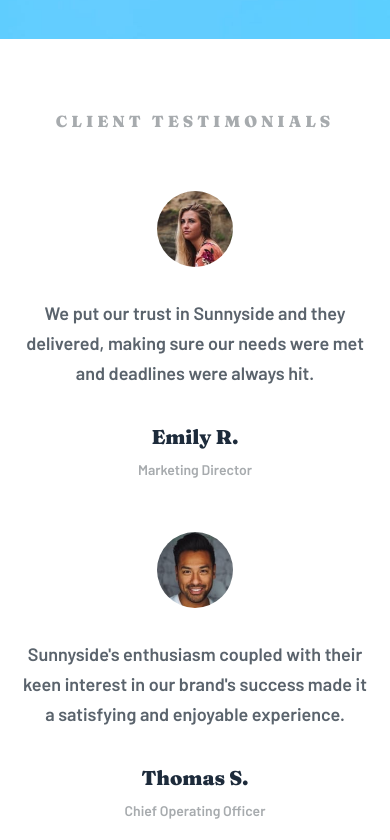
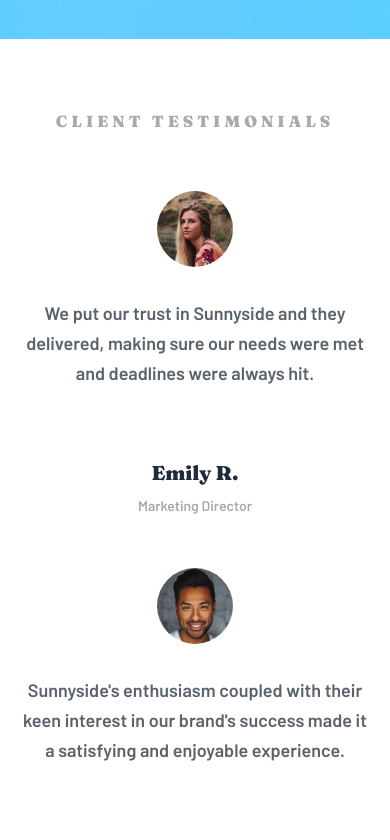
Before and after one commit to cristianpoleyJS/sunnyside-agency-landing, a React (Vite) app: page / in a window 390 px wide. Shown: the part 3221-4061 px from the top of the page. Built offline with nearby package versions, Linux system fonts and the light colour scheme.

Commit message:
refactor: changed some style in media responsive with custom properties

```diff
--- a/src/components/Footer.jsx
+++ b/src/components/Footer.jsx
@@ -1,9 +1,9 @@
 import React from 'react'
 import '../styles/footer-styles.css'
 import Logo from '../assets/Logo.jsx'
+import twitter from '../assets/icon-twitter.svg';
 import facebook from '../assets/icon-facebook.svg';
 import instagram from '../assets/icon-instagram.svg';
-import twitter from '../assets/icon-twitter.svg';
 import pinterest from '../assets/icon-pinterest.svg';
 
 export default function Footer() {
--- a/src/components/Header.jsx
+++ b/src/components/Header.jsx
@@ -2,8 +2,8 @@ import React from 'react'
 import '../styles/header-styles.css'
 import '../styles/menu-hamburger.css'
 import Logo from '../assets/Logo.jsx'
+import arrow from '../assets/icon-arrow-down.svg'
 import iconHamburger from '../assets/icon-hamburger.svg'
-import arrow from '../assets/icon-arrow-down.svg'
 
 export default function Header() {
   return (
--- a/src/styles/clients-styles.css
+++ b/src/styles/clients-styles.css
@@ -1,15 +1,15 @@
 .clients {
-    padding: 120px 2rem;
+    padding: var(--clients-padding);
     text-align: center;
 }
 
 .clients h1 {
     text-transform: uppercase;
-    margin: 0 0 5rem;
+    margin: var(--clients-h1-margin);
     color: var(--grayish-blue);
     font-weight: var(--font-700);
     font-family: var(--font-family-fraunces);
-    font-size: 24px;
+    font-size: var(--clients-h1-font-size);
     letter-spacing: 4px;
     font-weight: 900;
 }
@@ -17,23 +17,24 @@
 .clients-opinions {
     margin: 0 auto;
     display: grid;
-    grid-template-columns: 33fr 33fr 33fr;
+    grid-template-columns: var(--clients-opinions-grid-tc);
     grid-gap: 2rem;
 }
 
 .clients-opinions img {
     border-radius: 100%;
     width: 76px;
-    margin-bottom: 40px;
+    margin-bottom: var(--clients-opinions-img-mb);
 }
 
 .clients-opinions-description {
     display: block;
     font-style: normal;
-    font-size: 14px;
+    font-size: var(--clients-opinions-description-font-size);
     color: var(--very-dark-grayish-blue);
     margin-bottom: 4rem;
-    line-height: 22px;
+    line-height: var(--clients-opinions-description-line-height);
+    padding: var(--clients-opinions-description-padding);
 }
 
 .clients-opinions-name-position span {
@@ -48,24 +49,3 @@
     display: block;
     color: var(--grayish-blue);
 }
-@media (max-width: 768px) {
-    .clients-opinions {
-        grid-template-columns: 100fr;
-    }
-    .clients {
-        padding: 4rem 0;
-    }
-    .clients h1 {
-        font-size: 16px;
-        margin: 0 0 60px;
-    }
-    .clients-opinions img {
-        margin-bottom: 1.5rem;
-    }
-    .clients-opinions-description {
-        font-size: 18px;
-        line-height: 30px;
-        padding: 0 1rem;
-        margin-bottom: 2rem;
-    }
-}
--- a/src/styles/footer-styles.css
+++ b/src/styles/footer-styles.css
@@ -1,7 +1,7 @@
 .footer {
     text-align: center;
     background-color: var(--bg-green-footer);
-    height: 250px;
+    height: var(--footer-height);
     position: relative;
     padding: 3rem 0;
 }
@@ -25,7 +25,7 @@
 .footer-buttons {
     display: flex;
     justify-content: space-between;
-    margin: 0 auto 3rem;
+    margin: var(--footer-buttons-margin);
 }
 
 .footer-buttons a {
@@ -53,15 +53,8 @@
 }
 
 @media (max-width: 768px) {
-    .footer {
-        height: 350px;
-    }
-
     .footer-buttons a {
         font-size: 16px;
         filter: brightness(1.6);
     }
-    .footer-buttons {
-        margin: 0 auto 4rem;
-    }
 }
--- a/src/styles/gallery-styles.css
+++ b/src/styles/gallery-styles.css
@@ -1,7 +1,7 @@
 .gallery {
     display: grid;
     height: 360px;
-    grid-template-columns: 25fr 25fr 25fr 25fr;
+    grid-template-columns: var(--gallery-grid-tc);
 }
 
 .gallery * {
@@ -22,9 +22,3 @@
 .gallery-sugarcubes {
     background-image: var(--background-sugarcubes);
 }
-
-@media (max-width: 768px) {
-    .gallery {
-        grid-template-columns: 50fr 50fr;
-    }
-}
--- a/src/styles/header-styles.css
+++ b/src/styles/header-styles.css
@@ -3,7 +3,10 @@
     background-repeat: no-repeat;
     background-size: cover;
     background-position: center;
-    padding: 2rem;
+    padding-top: 2rem;
+    padding-right: var(--header-padding-right);
+    padding-bottom: 2rem;
+    padding-left: var(--header-padding-left);
     height: 560px;
 }
 
@@ -15,7 +18,7 @@
 .header h1 {
     text-align: center;
     font-family: var(--font-family-fraunces);
-    font-size: 32px;
+    font-size: var(--header-h1-font-size);
     letter-spacing: 5px;
     color: var(--white);
     margin-top: 84px;
@@ -28,7 +31,7 @@
 }
 
 .header-buttons {
-    display: flex;
+    display: var(--header-buttons-display);
     flex: 0 0 350px;
     justify-content: space-between;
     height: max-content;
@@ -53,14 +56,3 @@
     color: var(--text-color-green);
     box-shadow: 0px 0px 0px 16px var(--white);
 }
-
-@media (max-width: 768px) {
-    .header {
-        padding-left: 1rem;
-        padding-right: 1rem;
-    }
-
-    .header h1 {
-        font-size: 40px;
-    }
-}
--- a/src/styles/index.css
+++ b/src/styles/index.css
@@ -35,6 +35,37 @@
   --background-orange: url('../assets/desktop/image-gallery-orange.jpg');
   --background-cone: url('../assets/desktop/image-gallery-cone.jpg');
   --background-sugarcubes: url('../assets/desktop/image-gallery-sugarcubes.jpg');
+
+  --header-padding-left: 2rem;
+  --header-padding-right: 2rem;
+  --header-h1-font-size: 32px;
+  --header-buttons-display: flex;
+  --menu-hamburger-display: none;
+
+  --mosaic-grid-tc: 50fr 50fr;
+  --mosaic-brand-stand-padding: 18% 15%;
+  --mosaic-brand-stand-h2-font-size: 26px;
+  --mosaic-brand-stand-p-font-size: 12px;
+  --mosaic-brand-stand-p-line-height: 18px;
+  --mosaic-graphic-photography-h4-font-size: 26px;
+  --mosaic-graphic-photography-span-font-size: 14px;
+  --mosaic-graphic-photography-span-line-height: 20px;
+  --mosaic-graphic-photography-span-padding: 0 1rem;
+
+  --clients-padding: 120px 2rem;
+  --clients-h1-font-size: 24px;
+  --clients-h1-margin: 0 0 5rem;
+  --clients-opinions-grid-tc: 33fr 33fr 33fr;
+  --clients-opinions-img-mb: 40px;
+  --clients-opinions-description-font-size: 14px;
+  --clients-opinions-description-line-height: 22px;
+  --clients-opinions-description-padding: 0;
+  --clients-opinions-description-mb: 4rem;
+
+  --gallery-grid-tc: 25fr 25fr 25fr 25fr;
+
+  --footer-height: 250px;
+  --footer-buttons-margin: 0 auto 3rem;
 }
 
 @media (max-width: 768px) {
@@ -50,6 +81,37 @@
     --background-orange: url('../assets/mobile/image-gallery-orange.jpg');
     --background-cone: url('../assets/mobile/image-gallery-cone.jpg');
     --background-sugarcubes: url('../assets/mobile/image-gallery-sugarcubes.jpg');
+
+    --header-padding-left: 1rem;
+    --header-padding-right: 1rem;
+    --header-h1-font-size: 40px;
+    --header-buttons-display: none;
+    --menu-hamburger-display: block;
+
+    --mosaic-grid-tc: 100fr;
+    --mosaic-brand-stand-padding: 3rem 1.5rem;
+    --mosaic-brand-stand-h2-font-size: 32px;
+    --mosaic-brand-stand-p-font-size: 18px;
+    --mosaic-brand-stand-p-line-height: 28px;
+    --mosaic-graphic-photography-h4-font-size: 30px;
+    --mosaic-graphic-photography-span-font-size: 16px;
+    --mosaic-graphic-photography-span-line-height: 26px;
+    --mosaic-graphic-photography-span-padding: 0;
+
+    --clients-padding: 4rem 0;
+    --clients-h1-font-size: 16px;
+    --clients-h1-margin: 0 0 60px;
+    --clients-opinions-grid-tc: 100fr;
+    --clients-opinions-img-mb: 1.5rem;
+    --clients-opinions-description-font-size: 18px;
+    --clients-opinions-description-line-height: 30px;
+    --clients-opinions-description-padding: 0 1rem;
+    --clients-opinions-description-mb: 2rem;
+
+    --gallery-grid-tc: 50fr 50fr;
+
+    --footer-height: 350px;
+    --footer-buttons-margin: 0 auto 4rem;
   }
 }
 
--- a/src/styles/menu-hamburger.css
+++ b/src/styles/menu-hamburger.css
@@ -1,5 +1,5 @@
 .menu-hamburger {
-    display: none;
+    display: var(--menu-hamburger-display);
 }
 
 ul {
@@ -62,14 +62,3 @@ li a.contact {
     display: inline-block;
     margin-top: 1rem;
 }
-
-
-@media (max-width: 768px) {
-    .menu-hamburger {
-        display: block;
-    }
-
-    .header-buttons {
-        display: none;
-    }
-}
--- a/src/styles/mosaic-styles.css
+++ b/src/styles/mosaic-styles.css
@@ -1,6 +1,6 @@
 .mosaic {
     display: grid;
-    grid-template-columns: 50fr 50fr;
+    grid-template-columns: var(--mosaic-grid-tc);
 }
 
 .mosaic > * {
@@ -13,20 +13,22 @@
 .mosaic-brand,
 .mosaic-stand {
     text-align: left;
-    padding: 18% 15%;
+    padding: var(--mosaic-brand-stand-padding);
 }
+
 .mosaic-brand h2,
 .mosaic-stand h2 {
     font-family: var(--font-family-fraunces);
     font-weight: var(--font-900);
-    font-size: 26px;
+    font-size: var(--mosaic-brand-stand-h2-font-size);
 }
+
 .mosaic-brand p,
 .mosaic-stand p {
-    line-height: 18px;
+    line-height: var(--mosaic-brand-stand-p-line-height);
     color: var(--dark-grayish-blue);
     margin-bottom: 2rem;
-    font-size: 12px;
+    font-size: var(--mosaic-brand-stand-p-font-size);
 }
 .mosaic-brand h4,
 .mosaic-stand h4 {
@@ -88,7 +90,7 @@
 
 .mosaic-graphic-design-content h4,
 .mosaic-photography-content h4 {
-    font-size: 26px;
+    font-size: var(--mosaic-graphic-photography-h4-font-size);
     font-family: var(--font-family-fraunces);
     font-weight: var(--font-900);
     margin: 1.5rem 0 1rem;
@@ -102,51 +104,23 @@
 
 .mosaic-graphic-design-content span,
 .mosaic-photography-content span {
-    line-height: 20px;
+    line-height: var(--mosaic-graphic-photography-span-line-height);
     max-width: 340px;
     display: inline-block;
-    font-size: 14px;
-    padding: 0 1rem;
+    font-size: var(--mosaic-graphic-photography-span-font-size);
+    padding: var(--mosaic-graphic-photography-span-padding);
 }
 
 @media (max-width: 768px) {
-    .mosaic {
-        grid-template-columns: 100fr;
-    }
 
     .mosaic > * {
         text-align: center;
-    }
-
-    .mosaic-brand,
-    .mosaic-stand {
-        padding: 3rem 1.5rem;
-    }
-    .mosaic-brand h2,
-    .mosaic-stand h2 {
-        font-size: 32px;
-    }
-    .mosaic-brand p,
-    .mosaic-stand p {
-        font-size: 18px;
-        line-height: 28px;
     }
 
     .mosaic-brand h4,
     .mosaic-stand h4 {
         margin: 0 auto;
     }
-    .mosaic-graphic-design-content h4,
-    .mosaic-photography-content h4 {
-        font-size: 30px;
-    }
-    .mosaic-graphic-design-content span,
-    .mosaic-photography-content span {
-        font-size: 16px;
-        line-height: 26px;
-        padding: 0;
-    }
-
     .mosaic-brand {
         order: 1;
         height: 440px;
```
